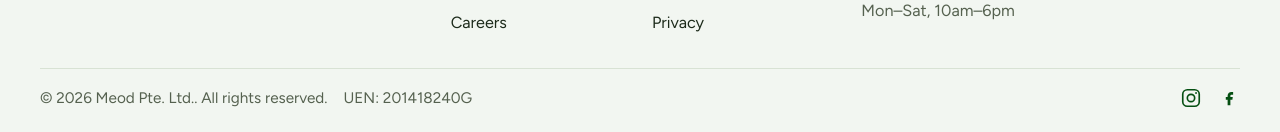
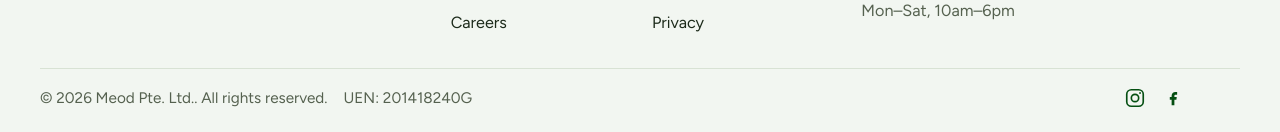
Before and after one commit to Tyllage/Tyllage-MEOD, a React (Vite) app in the folder client/: page / in a window 1280 px wide. Shown: the part 1872-2004 px from the top of the page. Built offline with nearby package versions, Linux system fonts and the light colour scheme.

Commit message:
Keep footer social icons clear of floating buttons on tablet and laptop widths

```diff
--- a/client/src/components/Footer.css
+++ b/client/src/components/Footer.css
@@ -108,6 +108,17 @@
   height: 22px;
 }
 
+/*
+ * Keep the social icons clear of the floating WhatsApp / back-to-top buttons
+ * (20px offset + 56px button + 20px gap). Above ~1400px the centred container
+ * already leaves enough room.
+ */
+@media (min-width: 481px) and (max-width: 1400px) {
+  .footer-bottom {
+    padding-right: 96px;
+  }
+}
+
 @media (max-width: 480px) {
   .footer-bottom {
     flex-direction: column;
```
